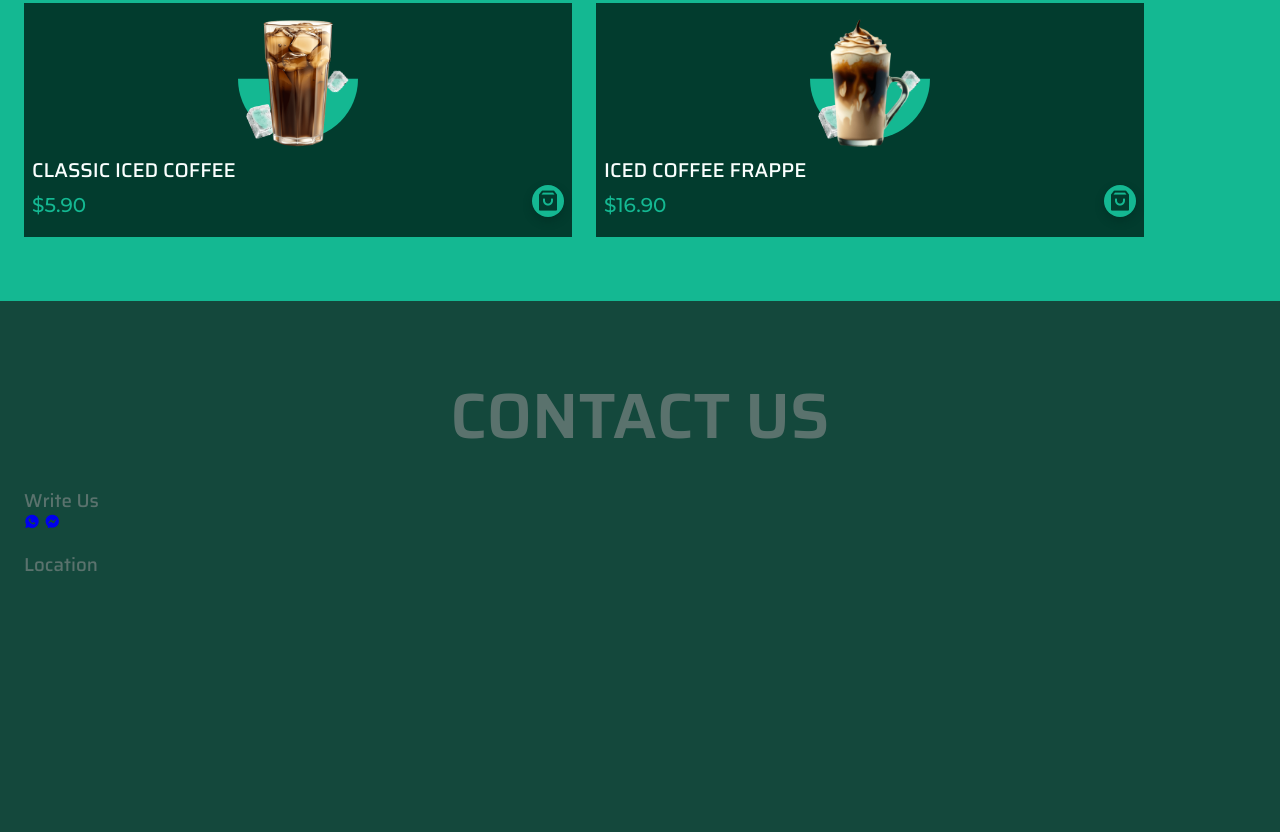
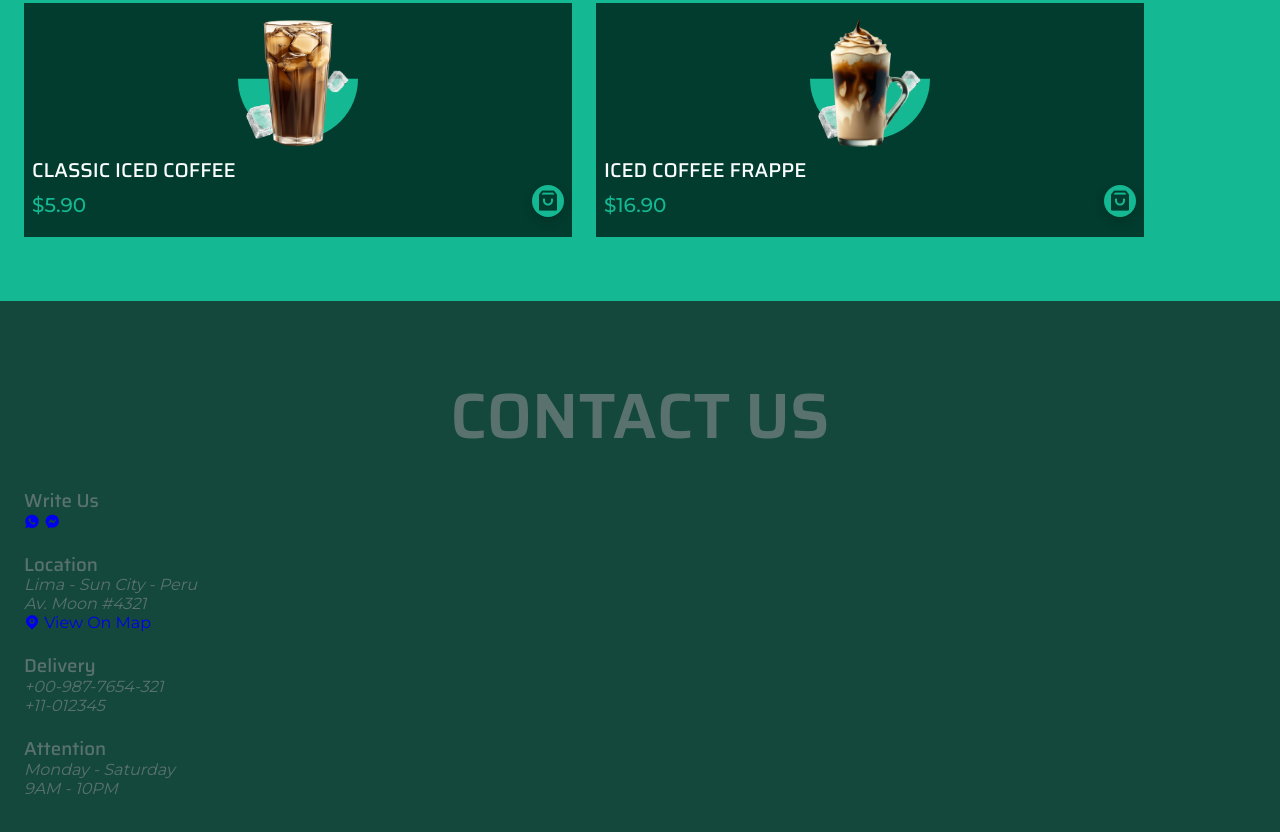
Before and after one commit to omeratik19/mug-coffee, a plain HTML site: page index.html in a window 1280 px wide. Shown: the part 3041-3873 px from the top of the page. Before the commit the page ends 3728 px from the top, so only its background shows below. Drawn offline with nearby package versions, Linux system fonts and the light colour scheme; some icons are missing.

Commit message:
add links

```diff
--- a/index.html
+++ b/index.html
@@ -336,11 +336,37 @@
 
                <div>
                   <h3 class="contact__title">Location</h3>
+
+                  <address class="contact__address">
+                     Lima - Sun City - Peru <br>
+                     Av. Moon #4321
+                  </address>
+
+                  <a href="https://maps.app.goo.gl/MAmMDxUBFXBSUzLH7" class="contact__map">
+                     <i class="ri-map-pin-fill"></i>
+                     <span>View On Map</span>
+                  </a>
                </div>
             </div>
 
             <div class="contact__info grid">
+               <div>
+                  <h3 class="contact__title">Delivery</h3>
 
+                  <address class="contact__address">
+                     +00-987-7654-321 <br>
+                     +11-012345
+                  </address>
+               </div>
+
+               <div>
+                  <h3 class="contact__title">Attention</h3>
+
+                  <address class="contact__address">
+                     Monday - Saturday <br>
+                     9AM - 10PM
+                  </address>
+               </div>
             </div>
 
             <div class="contact__images">
```
